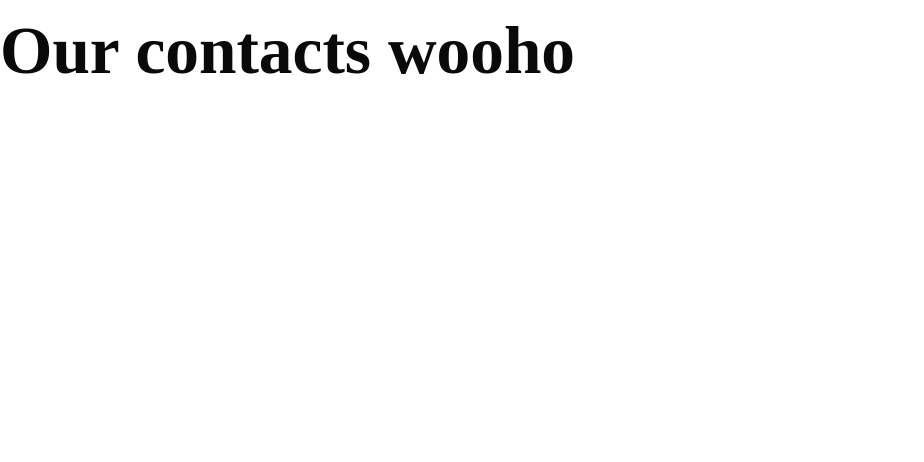
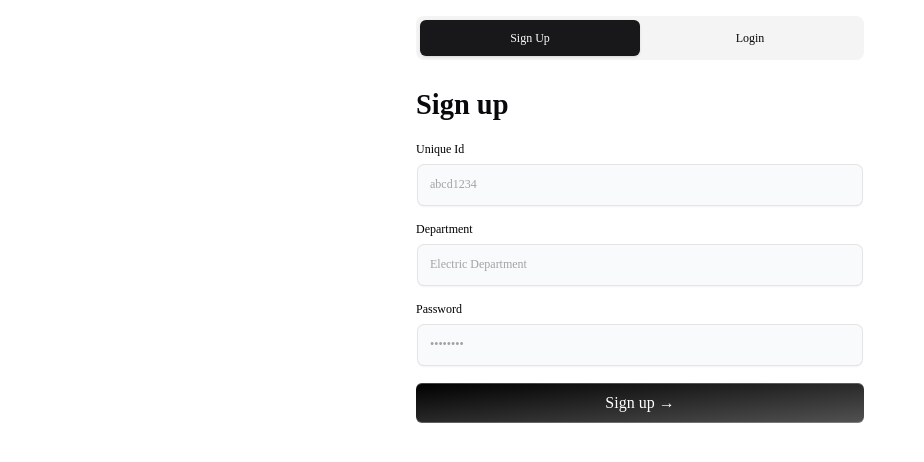
Before and after one commit to Prayas-35/Coordina, a Next.js app in the folder main/: page /contacts in a window 1280 px wide. Shown: the top 462 px of the page, without its empty margins (0-924 px from the left). Built offline with nearby package versions, Linux system fonts and the light colour scheme.

Commit message:
lots of change

```diff
--- a/main/app/contacts/page.js
+++ b/main/app/contacts/page.js
@@ -1,11 +1,12 @@
 "use client";
 
+import SignupFormDemo from '@/components/functions/signup-form-demo';
 import React from 'react'
 
 function Landing() {
   return (
     <div className='bg-background'>
-      <h1 className='text-foreground'>Our contacts wooho</h1>
+      <SignupFormDemo />
     </div>
   )
 }
--- a/main/app/page.js
+++ b/main/app/page.js
@@ -1,6 +1,6 @@
 "use client";
 
-import React from "react";
+import React, { useState } from "react";
 import { motion } from "framer-motion";
 import { HeroHighlight } from "@/components/ui/hero-highlight";
 import { ModeToggle } from "@/components/theme/ThemeSwitcher";
@@ -8,10 +8,18 @@ import Link from "next/link";
 import { FlipWords } from "@/components/ui/flip-words";
 import { useTheme } from "next-themes";
 import Footer from "@/components/functions/Footer";
+import { Button } from "@/components/ui/button";
+import Auth from "@/components/functions/signup-form-demo";
+import { Dialog, DialogContent } from "@/components/ui/dialog";
 
 function Landing() {
   const { resolvedTheme } = useTheme();
   const words = ["Growth", "Innovation", "Technology"];
+  const [isSignupOpen, setIsSignupOpen] = useState(false);
+
+  const toggleSignup = () => {
+    setIsSignupOpen(!isSignupOpen);
+  };
 
   return (
     <div className="flex flex-col min-h-screen">
@@ -19,7 +27,7 @@ function Landing() {
         <div className="container mx-auto flex items-center justify-between">
           <Link href="/">
             <span className="flex items-center gap-2 text-primary-foreground">
-              <img src={`${resolvedTheme === 'dark' ? "Logo6.png" : "Logo6 dark.png"}`}
+              <img src={`${resolvedTheme === "dark" ? "Logo6.png" : "Logo6 dark.png"}`}
                 className="h-5 w-5 sm:h-10 sm:w-10 mr-4"
               />
               <span className="text-lg sm:text-xl text-black dark:text-white font-bold relative">
@@ -29,27 +37,30 @@ function Landing() {
           </Link>
           <div className="flex items-center gap-2 sm:gap-4">
             <ModeToggle />
+            <Button onClick={toggleSignup}>Get Started</Button>
           </div>
         </div>
       </header>
       <HeroHighlight>
         <motion.h1
-          initial={{
-            opacity: 0,
-            y: 20,
-          }}
-          animate={{
-            opacity: 1,
-            y: [20, -5, 0],
-          }}
-          transition={{
-            duration: 0.5,
-            ease: [0.4, 0.0, 0.2, 1],
-          }}
-          className="text-5xl px-4 md:text-6xl lg:text-7xl font-bold text-neutral-700 dark:text-white leading-relaxed lg:leading-snug w-full text-left max-w-fit">
-          Transforming India&apos;s Cities:<br /> Accelerating <FlipWords className="p-0" words={words} /><br /> For a smarter tomorrow.
+          initial={{ opacity: 0, y: 20 }}
+          animate={{ opacity: 1, y: [20, -5, 0] }}
+          transition={{ duration: 0.5, ease: [0.4, 0.0, 0.2, 1] }}
+          className="text-5xl px-4 md:text-6xl lg:text-7xl font-bold text-neutral-700 dark:text-white leading-relaxed lg:leading-snug w-full text-left max-w-fit"
+        >
+          Transforming India&apos;s Cities:<br /> Accelerating{" "}
+          <FlipWords className="p-0" words={words} />
+          <br /> For a smarter tomorrow.
         </motion.h1>
       </HeroHighlight>
+
+      {/* Signup Modal using shadcn Dialog component */}
+      <Dialog open={isSignupOpen} onOpenChange={setIsSignupOpen}>
+        <DialogContent className="w-96">
+          <Auth /> {/* Render the signup form */}
+        </DialogContent>
+      </Dialog>
+
       <Footer />
     </div>
   );
--- /dev/null
+++ b/main/components/functions/signup-form-demo.jsx
@@ -0,0 +1,80 @@
+'use client'
+
+import React, { useState } from "react"
+import { Input } from "@/components/ui/input_signup"
+import { Label } from "@/components/ui/label_signup"
+import { cn } from "@/lib/utils"
+import { Button } from "@/components/ui/button";
+
+export default function AuthForm() {
+  const [isSignUp, setIsSignUp] = useState(true)
+
+  const handleSubmit = (e) => {
+    e.preventDefault()
+    console.log((isSignUp ? "Sign up" : "Login") + " form submitted")
+  }
+
+  return (
+    <div className="w-full max-w-md mx-auto space-y-6">
+      <div className="flex bg-muted rounded-lg p-1 mt-4">
+        <Button
+          variant={isSignUp ? "default" : "ghost"}
+          className="flex-1 rounded-md"
+          onClick={() => setIsSignUp(true)}
+        >
+          Sign Up
+        </Button>
+        <Button
+          variant={!isSignUp ? "default" : "ghost"}
+          className="flex-1 rounded-md"
+          onClick={() => setIsSignUp(false)}
+        >
+          Login
+        </Button>
+      </div>
+
+      <form className="space-y-4" onSubmit={handleSubmit}>
+        <h2 className="text-2xl font-bold">{isSignUp ? "Sign up" : "Login"}</h2>
+        <LabelInputContainer>
+          <Label htmlFor="uid">Unique Id</Label>
+          <Input id="uid" placeholder="abcd1234" type="text" />
+        </LabelInputContainer>
+        {isSignUp && (
+          <LabelInputContainer>
+            <Label htmlFor="department">Department</Label>
+            <Input id="dept" placeholder="Electric Department" type="text" />
+          </LabelInputContainer>
+        )}
+        <LabelInputContainer>
+          <Label htmlFor="password">Password</Label>
+          <Input id="password" placeholder="••••••••" type="password" />
+        </LabelInputContainer>
+        <button
+          className="bg-gradient-to-br relative group/btn from-black dark:from-zinc-900 dark:to-zinc-900 to-neutral-600 block dark:bg-zinc-800 w-full text-white rounded-md h-10 font-medium shadow-[0px_1px_0px_0px_#ffffff40_inset,0px_-1px_0px_0px_#ffffff40_inset] dark:shadow-[0px_1px_0px_0px_var(--zinc-800)_inset,0px_-1px_0px_0px_var(--zinc-800)_inset]"
+          type="submit"
+        >
+          {isSignUp ? "Sign up" : "Login"} →
+          <BottomGradient />
+        </button>
+
+      </form>
+    </div>
+  )
+}
+
+const BottomGradient = () => {
+  return (
+    <>
+      <span className="group-hover/btn:opacity-100 block transition duration-500 opacity-0 absolute h-px w-full -bottom-px inset-x-0 bg-gradient-to-r from-transparent via-purple-500 to-transparent" />
+      <span className="group-hover/btn:opacity-100 blur-sm block transition duration-500 opacity-0 absolute h-px w-1/2 mx-auto -bottom-px inset-x-10 bg-gradient-to-r from-transparent via-indigo-500 to-transparent" />
+    </>
+  );
+};
+
+const LabelInputContainer = ({ children, className }) => {
+  return (
+    <div className={cn("flex flex-col space-y-2 w-full", className)}>
+      {children}
+    </div>
+  )
+}
--- /dev/null
+++ b/main/components/ui/input_signup.jsx
@@ -0,0 +1,58 @@
+"use client";
+
+import * as React from "react";
+import { cn } from "@/lib/utils";
+import { useMotionTemplate, useMotionValue, motion } from "framer-motion";
+
+const Input = React.forwardRef(({ className, type, ...props }, ref) => {
+  const radius = 100; // change this to increase the rdaius of the hover effect
+  const [visible, setVisible] = React.useState(false);
+
+  let mouseX = useMotionValue(0);
+  let mouseY = useMotionValue(0);
+
+  function handleMouseMove({
+    currentTarget,
+    clientX,
+    clientY
+  }) {
+    let { left, top } = currentTarget.getBoundingClientRect();
+
+    mouseX.set(clientX - left);
+    mouseY.set(clientY - top);
+  }
+  return (
+    (<motion.div
+      style={{
+        background: useMotionTemplate`
+      radial-gradient(
+        ${visible ? radius + "px" : "0px"} circle at ${mouseX}px ${mouseY}px,
+        var(--purple-500),
+        transparent 80%
+      )
+    `,
+      }}
+      onMouseMove={handleMouseMove}
+      onMouseEnter={() => setVisible(true)}
+      onMouseLeave={() => setVisible(false)}
+      className="p-[2px] rounded-lg transition duration-300 group/input">
+      <input
+        type={type}
+        className={cn(
+          `flex h-10 w-full border-none bg-gray-50 dark:bg-zinc-800 text-black dark:text-white shadow-input rounded-md px-3 py-2 text-sm  file:border-0 file:bg-transparent
+        file:text-sm file:font-medium placeholder:text-neutral-400 dark:placeholder-text-neutral-600
+        focus-visible:outline-none focus-visible:ring-[2px]  focus-visible:ring-neutral-400 dark:focus-visible:ring-neutral-600
+         disabled:cursor-not-allowed disabled:opacity-50
+         dark:shadow-[0px_0px_1px_1px_var(--neutral-700)]
+         group-hover/input:shadow-none transition duration-400
+         `,
+          className
+        )}
+        ref={ref}
+        {...props} />
+    </motion.div>)
+  );
+});
+Input.displayName = "Input";
+
+export { Input };
--- /dev/null
+++ b/main/components/ui/label_signup.jsx
@@ -0,0 +1,19 @@
+"use client";
+
+import * as React from "react";
+import * as LabelPrimitive from "@radix-ui/react-label";
+
+import { cn } from "@/lib/utils";
+
+const Label = React.forwardRef(({ className, ...props }, ref) => (
+  <LabelPrimitive.Root
+    ref={ref}
+    className={cn(
+      "text-sm font-medium text-black dark:text-white leading-none peer-disabled:cursor-not-allowed peer-disabled:opacity-70",
+      className
+    )}
+    {...props} />
+));
+Label.displayName = LabelPrimitive.Root.displayName;
+
+export { Label };
--- a/main/tailwind.config.js
+++ b/main/tailwind.config.js
@@ -13,6 +13,9 @@ module.exports = {
 	],
 	theme: {
 		extend: {
+			boxShadow: {
+				input: `0px 2px 3px -1px rgba(0,0,0,0.1), 0px 1px 0px 0px rgba(25,28,33,0.02), 0px 0px 0px 1px rgba(25,28,33,0.08)`,
+			},
 			fontSize: {
 				sm: '0.750rem',
 				base: '1rem',
```
Also changed, not shown: main/app/dashboard/page.js (+16 -8 lines). Lines whose indentation alone changed are shown as unchanged.
